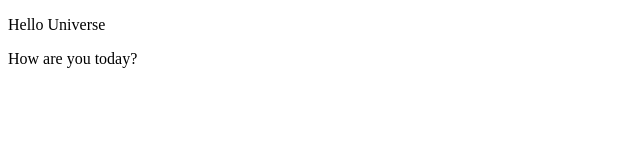
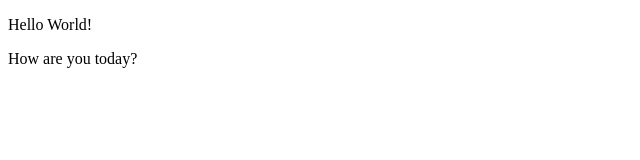
Before and after one commit to kristorrington/github-actions, a website: page index.html in a window 1280 px wide. Shown: the full height of the page, 0-640 px from the left. Drawn offline with Linux system fonts and the light colour scheme.

Commit message:
update workflows2

```diff
--- a/index.html
+++ b/index.html
@@ -4,7 +4,7 @@
 
     </head>
  <body>
-    <p> Hello Universe</p>
+    <p> Hello World!</p>
     <p>How are you today?</p>
  </body>
     </html>
```
